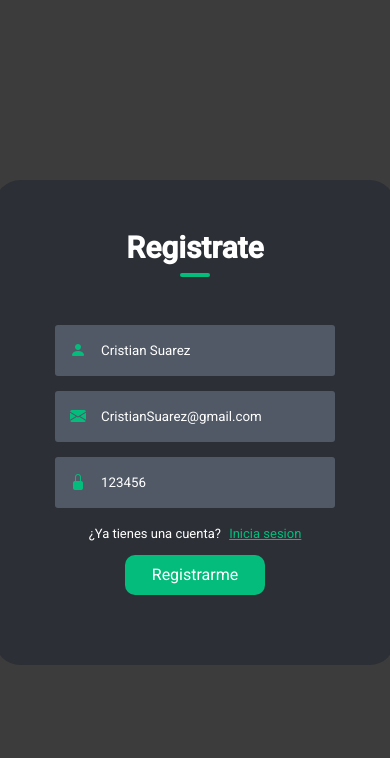
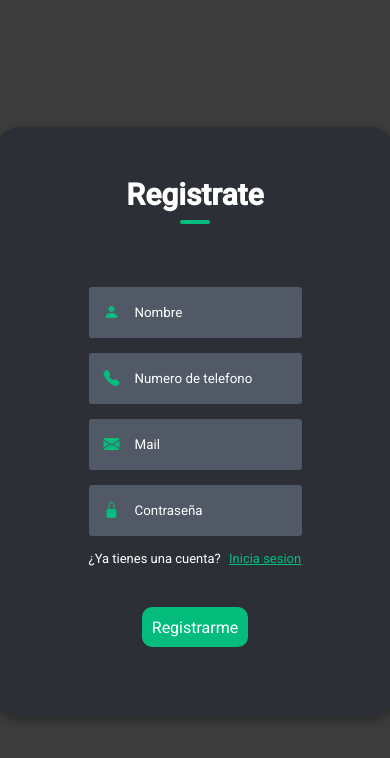
Before and after one commit to Santi-Lp/Proyecto-Final-Wsp-Despliegue, a React (Vite) app: page /register in a window 390 px wide. Shown: the top 758 px of the page. Built offline with nearby package versions, Linux system fonts and the light colour scheme.

Commit message:
Version Final Entrega

```diff
--- a/src/Components/FormularioMensaje/FormularioMensaje.jsx
+++ b/src/Components/FormularioMensaje/FormularioMensaje.jsx
@@ -15,7 +15,7 @@ const FormularioMensaje = ({ formMensaje, setFormMensaje, handleSubmit }) => {
     return (
         <form className="escribir-mensaje" onSubmit={handleSubmit}>
             <div className='contenedor-input'>
-                <i className="bi bi-emoji-smile icono-emoji"></i>
+                <i className="bi bi-emoji-smile icono-emoji" aria-label=' Añadir Emoji'> </i>
                 <input type='text' name="contenido" id="input-mensaje" onChange={handleChangeFormValue} value={formMensaje.contenido} placeholder='Escribe un mensaje'></input>
                 <button className='btn-adjuntar' type='button'>
                     <i className="bi bi-plus"></i>
--- a/src/Components/LogicaChat/LogicaChat.jsx
+++ b/src/Components/LogicaChat/LogicaChat.jsx
@@ -1,12 +1,13 @@
 import { useState, useEffect } from "react";
 import mensajes from "../../Data/data";
 
-const LogicaChat = () => {
+const LogicaChat =  () => {
+
 
     const [listaMensajes, setListaMensajes] = useState(mensajes);
     const [formMensaje, setFormMensaje] = useState({ contenido: '' });
 
-    const handleSubmit = (e, id) => {
+    const handleSubmit = async (e, id) => {
         e.preventDefault();
 
         if (!formMensaje.contenido.trim()) {
@@ -16,11 +17,14 @@ const LogicaChat = () => {
 
         const nuevoMensaje = {
             autor: 'yo',
+            receptor: id,
             contenido: formMensaje.contenido,
             fecha: new Date().toLocaleTimeString(),
             estado: 'no entregado',
             id: `msj-${listaMensajes.find(contacto => contacto.id === id).conversacion.length + 1}`
         };
+
+
 
         const listaActualizada = listaMensajes.map(contacto => {
             if (contacto.id === id) {
@@ -34,7 +38,9 @@ const LogicaChat = () => {
 
         setListaMensajes(listaActualizada);
         setFormMensaje({ contenido: '' });
-    };
+
+    }
+
 
     return {
         listaMensajes,
--- a/src/Pages/Chat/ContenedorChat.css
+++ b/src/Pages/Chat/ContenedorChat.css
@@ -1,11 +1,13 @@
+
 .contenedor-chat {
     background-image: url(https://e1.pxfuel.com/desktop-wallpaper/517/930/desktop-wallpaper-whatsapp-dark-whatsapp.jpg);
     width: 100vw;
-    height: 50%;
-    border-top-left-radius: 15px;
-    border-top-right-radius: 15px;
-    overflow: hidden;
+    height: 100vh;
+    display: flex;
+    flex-direction: column;
     background-size: cover;
+    background-position: center;
+    background-repeat: no-repeat;
 }
 
 .informacion-contacto {
@@ -43,7 +45,7 @@
 }
 
 .mensajes {
-    height: 510px;
+    flex: 1;
     overflow-y: auto;
     padding: 15px 20px 70px;
 }
@@ -52,8 +54,6 @@
     display: flex;
     align-items: center;
     padding: 10px;
-    border-bottom-left-radius: 15px;
-    border-bottom-right-radius: 15px;
     background-color: #202c33;
 }
 
@@ -76,9 +76,6 @@
     margin-left: 5px;
 }
 
-
-
-
 .contenedor-input input {
     flex: 1;
     background-color: transparent;
@@ -88,7 +85,6 @@
     font-size: 15px;
     outline: none;
 }
-
 
 .escribir-mensaje input::placeholder {
     font-size: 16px;
@@ -116,6 +112,7 @@
     color: #8696A0;
 }
 
+
 @media (max-width: 600px) {
     .informacion-contacto {
         padding: 8px 10px;
@@ -135,7 +132,6 @@
     }
 
     .mensajes {
-        height: calc(100vh - 200px);
         padding: 10px 15px 60px;
     }
 
@@ -172,11 +168,6 @@
         font-size: 15px;
     }
 
-    .mensajes {
-        height: calc(100vh - 220px);
-        padding: 12px 18px 65px;
-    }
-
     .contenedor-input input {
         font-size: 15px;
     }
@@ -191,42 +182,3 @@
         font-size: 19px;
     }
 }
-
-
-@media (min-width: 1201px) {
-    .informacion-contacto {
-        padding: 12px 15px;
-    }
-
-    .foto-perfil {
-        width: 40px;
-        height: 40px;
-    }
-
-    .informacion-contacto i {
-        font-size: 22px;
-    }
-
-    .informacion-contacto .nombre-contacto {
-        font-size: 16px;
-    }
-
-    .mensajes {
-        height: 510px;
-        padding: 15px 20px 70px;
-    }
-
-    .contenedor-input input {
-        font-size: 15px;
-    }
-
-    .escribir-mensaje .boton-enviar {
-        width: 40px;
-        height: 40px;
-        padding: 10px;
-    }
-
-    .icono-enviar {
-        font-size: 20px;
-    }
-}
--- a/src/Pages/Contactos/Contactos.css
+++ b/src/Pages/Contactos/Contactos.css
@@ -2,7 +2,6 @@
     background-color: #182125;
     width: 100vw;
     height: 100%;
-    border-radius: 15px;
     overflow: hidden;
     background-size: cover;
 }
@@ -107,7 +106,8 @@
 
 @media (max-width: 600px) {
     .contenedor-contactos {
-        height: calc(100vh - 80px);
+        height: 100vh;
+
     }
 
     .header-contactos, .footer-contactos {
--- a/src/Pages/Contactos/Contactos.jsx
+++ b/src/Pages/Contactos/Contactos.jsx
@@ -62,4 +62,6 @@ const handleSearchChange = (e) => {
   )
 }
 
+
+
 export default Contactos
--- a/src/Pages/Login/Login.css
+++ b/src/Pages/Login/Login.css
@@ -13,6 +13,7 @@
     padding: 50px 60px 70px;
     text-align: center;
     border-radius: 25px;
+    box-shadow: 0px 4px 10px rgba(0, 0, 0, 0.3);
 }
 
 .form-content h1{
@@ -94,3 +95,50 @@ form span a{
 .input-group{
     height: 200px;
 }
+@media (max-width: 600px) {
+    .container {
+        width: 100vw;
+        height: 100vh;
+        display: flex;
+        align-items: center;
+        justify-content: center;
+    }
+
+    .form-content {
+        width: 100%;
+        max-width: 400px;
+        height: auto;
+        padding: 20px;
+        box-sizing: border-box;
+        display: flex;
+        flex-direction: column;
+        align-items: center;
+        justify-content: center;
+    }
+
+    .input-field {
+        width: 100%;
+        margin: 10px 0;
+    }
+
+    input {
+        width: 100%;
+    }
+
+    .btn-field {
+        width: 100%;
+        margin-top: 20px;
+    }
+
+    .btn-field button {
+        width: 100%;
+        height: 50px;
+        font-size: 16px;
+    }
+
+    form span {
+        font-size: 14px;
+        text-align: center;
+        display: block;
+    }
+}
--- a/src/Pages/Login/Login.jsx
+++ b/src/Pages/Login/Login.jsx
@@ -1,21 +1,57 @@
 import React from 'react'
 import "./Login.css"
-import { Link } from 'react-router-dom'
+import { Link, useNavigate } from 'react-router-dom'
+import extraerFormulario from '../../utils/extractFormData.js'
+
+
 
 const Login = () => {
+
+  const navigate = useNavigate();
+
+  const handleSubmitLogin  = (e) => {
+    e.preventDefault();
+    const formulario = e.target;
+        const formulario_valores = new FormData(formulario);
+        const formulario_campos = {
+            "email" : "",
+            "password" : "",
+            }
+
+        const Objeto_valores = extraerFormulario(formulario_campos, formulario_valores);
+        fetch("http://localhost:5000/api/auth/login", {
+            method: "POST",
+            headers: {
+                "Content-Type": "application/json"
+            },
+            body: JSON.stringify(Objeto_valores)
+        })
+        .then(response => {
+          if(response.ok) {
+            alert("Usuario logueado correctamente");
+            navigate("/contactos");
+          } else {
+            alert("Error al loguear el usuario");
+          }
+        })
+        .catch(error =>
+          {console.error("Error al loguear el usuario",error);
+            alert("Error al loguear el usuario");}
+        )
+  }
   return (
     <div className='container'>
       <div className='form-content'>
         <h1 className='titulo-login'> Inicia sesion  </h1>
-        <form>
+        <form onSubmit={handleSubmitLogin}>
           <div className='input-group'>
             <div className='input-field'>
-                <i class="bi bi-envelope-fill"></i>
-                <input name="email" id= "email" placeholder= "CristianSuarez@gmail.com" type="email" />
+                <i className="bi bi-envelope-fill"></i>
+                <input name="email" id= "email" placeholder= "Mail" type="email" />
             </div>
             <div className='input-field'>
-                <i class="bi bi-lock-fill"></i>
-                <input name="password" id= "password" placeholder= "123456" type="password" />
+                <i className="bi bi-lock-fill"></i>
+                <input name="password" id= "password" placeholder= "Contraseña" type="password" />
             </div>
               <span className='span-login'> ¿Aun no tienes una cuenta? <Link to="/register"> Registrate </Link> </span>
             </div>
--- a/src/Pages/Perfil/Perfil.css
+++ b/src/Pages/Perfil/Perfil.css
@@ -1,11 +1,7 @@
 .contenedor-perfil{
         background-color:#182125;
         width: 100vw;
-        height: 100%;
-        border-top-left-radius: 15px;
-        border-top-right-radius: 15px;
-        border-bottom-left-radius: 15px;
-        border-bottom-right-radius: 15px;
+        height: 100vw;
         overflow: hidden;
         background-size: cover;
 
@@ -255,7 +251,9 @@
 
 @media (max-width: 600px) {
     .contenedor-perfil {
-        height: 90%;
+        height: 100vh;
+        display: flex;
+        flex-direction: column;
     }
 
     .foto-perfil-2 {
@@ -301,7 +299,7 @@
 
 @media (min-width: 601px) and (max-width: 1200px) {
     .contenedor-perfil {
-        height: 80%;
+        height: 100vh;
     }
 
     .foto-perfil-2 {
--- a/src/Pages/Register/Register.css
+++ b/src/Pages/Register/Register.css
@@ -80,7 +80,7 @@ form span a{
 }
 
 .btn-field button{
-    margin-top: 30px;
+    margin-top: 100px;
     flex-basis: 50%;
     font-size: 16px;
     background-color: #04bd7d;
--- a/src/Pages/Register/Register.jsx
+++ b/src/Pages/Register/Register.jsx
@@ -1,25 +1,68 @@
 import React from 'react'
 import "./Register.css"
-import { Link } from 'react-router-dom'
+import { Link, useNavigate } from 'react-router-dom'
+import extraerFormulario from '../../utils/extractFormData.js'
+
+
 
 const Register = () => {
+    const navigate = useNavigate();
+
+    const handleSubmitRegister = (e) => {
+        e.preventDefault();
+        const formulario = e.target;
+        const formulario_valores = new FormData(formulario);
+        const formulario_campos = {
+            "name" : "",
+            "email" : "",
+            "password" : "",
+            "number" : ""
+        }
+        const Objeto_valores = extraerFormulario(formulario_campos, formulario_valores);
+        fetch("http://localhost:5000/api/auth/register", {
+            method: "POST",
+            headers: {
+                "Content-Type": "application/json"
+            },
+            body: JSON.stringify(Objeto_valores)
+        })
+        .then(response => {
+            if(response.ok) {
+                alert("Usuario creado correctamente");
+                navigate("/login");
+            } else {
+                alert("Error al crear el usuario");
+            }
+        })
+        .catch(error => {
+            console.error( "Error al crear el usuario",error);
+            alert("Error al crear el usuario");
+        })
+
+
+
+    }
   return (
     <div className='container'>
         <div className='form-content'>
         <h1> Registrate</h1>
-        <form>
+        <form onSubmit={handleSubmitRegister}>
             <div className='input-group'>
             <div className='input-field'>
-            <i class="bi bi-person-fill"></i>
-                <input name="name" id= "name" placeholder= "Cristian Suarez" type="text" />
+            <i className="bi bi-person-fill"></i>
+                <input name="name" id= "name" placeholder= "Nombre" type="text" />
             </div>
             <div className='input-field'>
-            <i class="bi bi-envelope-fill"></i>
-                <input name="email" id= "email" placeholder= "CristianSuarez@gmail.com" type="email" />
+            <i class="bi bi-telephone-fill"></i>
+                <input name="number" id= "number" placeholder= "Numero de telefono" type="string" />
             </div>
             <div className='input-field'>
-            <i class="bi bi-lock-fill"></i>
-                <input name="password" id= "password" placeholder= "123456" type="password" />
+            <i className="bi bi-envelope-fill"></i>
+                <input name="email" id= "email" placeholder= "Mail" type="email" />
+            </div>
+            <div className='input-field'>
+            <i className="bi bi-lock-fill"></i>
+                <input name="password" id= "password" placeholder= "Contraseña" type="password" />
             </div>
             <span> ¿Ya tienes una cuenta? <Link to="/login">Inicia sesion</Link> </span>
             </div>
@@ -31,7 +74,8 @@ const Register = () => {
 
         </div>
     </div>
-  )
+    )
+
 }
 
 export default Register
--- /dev/null
+++ b/src/utils/extractFormData.js
@@ -0,0 +1,8 @@
+const extraerFormulario = (formulario_campos, formulario_valores) => {
+    for( let campo in formulario_campos ){
+        formulario_campos[campo] = formulario_valores.get(campo);
+    }
+    return formulario_campos
+}
+
+export default extraerFormulario
```
Also changed, not shown: 1 other file (tests, documents, lock files or other folders).
